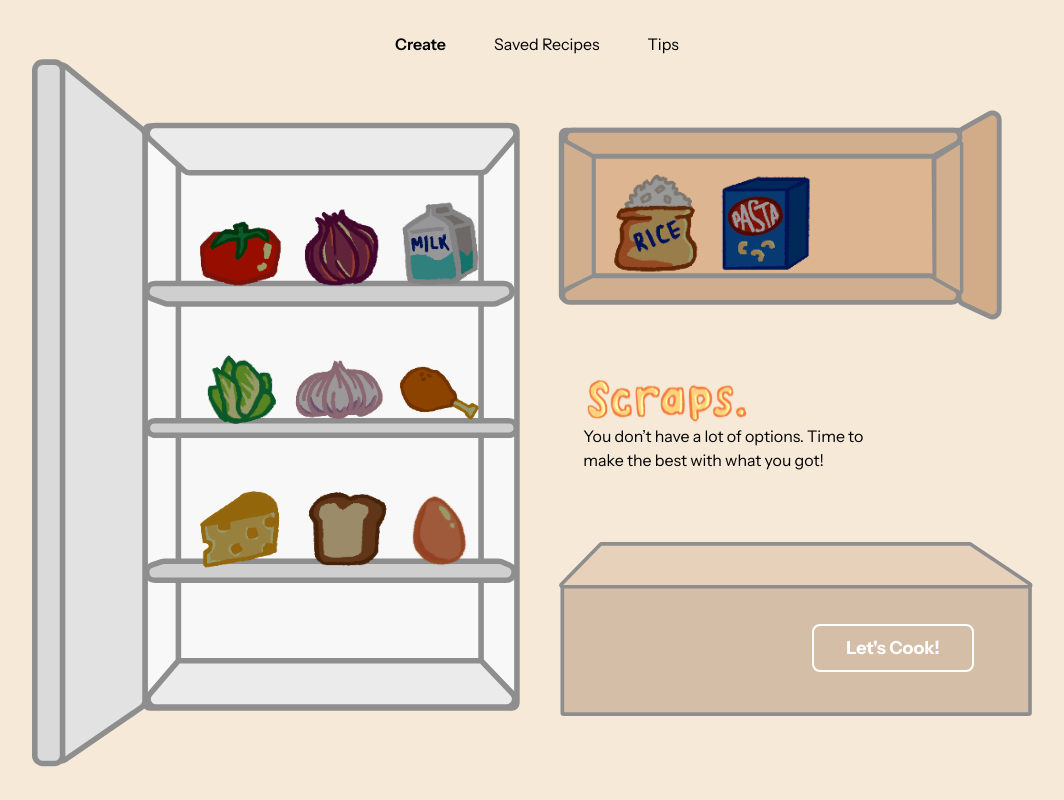
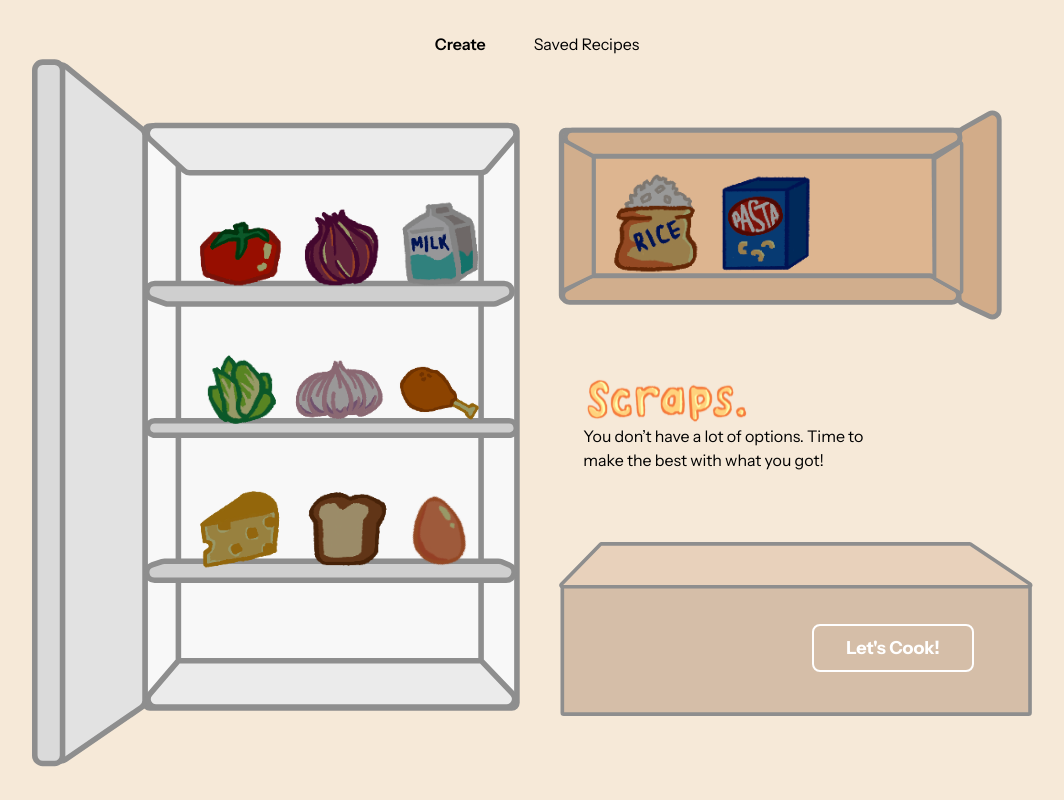
Before and after one commit to andvvo/Scraps, a React (Vite) app: page / in a window 1280 px wide. Shown: the whole page, without its empty margins (123-1187 px from the left). Built offline with nearby package versions, Linux system fonts and the light colour scheme.

Commit message:
Removed Tips page

```diff
--- a/src/App.tsx
+++ b/src/App.tsx
@@ -3,7 +3,6 @@ import Layout from "./components/layout";
 import Cook from "./pages/cook";
 import CookResults from "./pages/cook-results";
 import SavedRecipes from "./pages/saved-recipes";
-import Tips from "./pages/tips";
 
 function App() {
   return (
@@ -13,7 +12,6 @@ function App() {
           <Route index element={<Cook />}></Route>
           <Route path="/cook-results" element={<CookResults />}></Route>
           <Route path="/saved-recipes" element={<SavedRecipes />}></Route>
-          <Route path="/tips" element={<Tips />}></Route>
         </Route>
       </Routes>
     </>
--- a/src/components/common/navbar.tsx
+++ b/src/components/common/navbar.tsx
@@ -20,14 +20,6 @@ export default function Navbar() {
             Saved Recipes
           </NavLink>
         </li>
-        <li>
-          <NavLink
-            to="/tips"
-            className={({ isActive }) => (isActive ? "font-semibold" : "")}
-          >
-            Tips
-          </NavLink>
-        </li>
       </ul>
     </>
   );
--- a/src/pages/tips.tsx
+++ /dev/null
@@ -1,7 +0,0 @@
-export default function Tips() {
-  return (
-    <>
-      <h1>Tips Page</h1>
-    </>
-  );
-}
```
